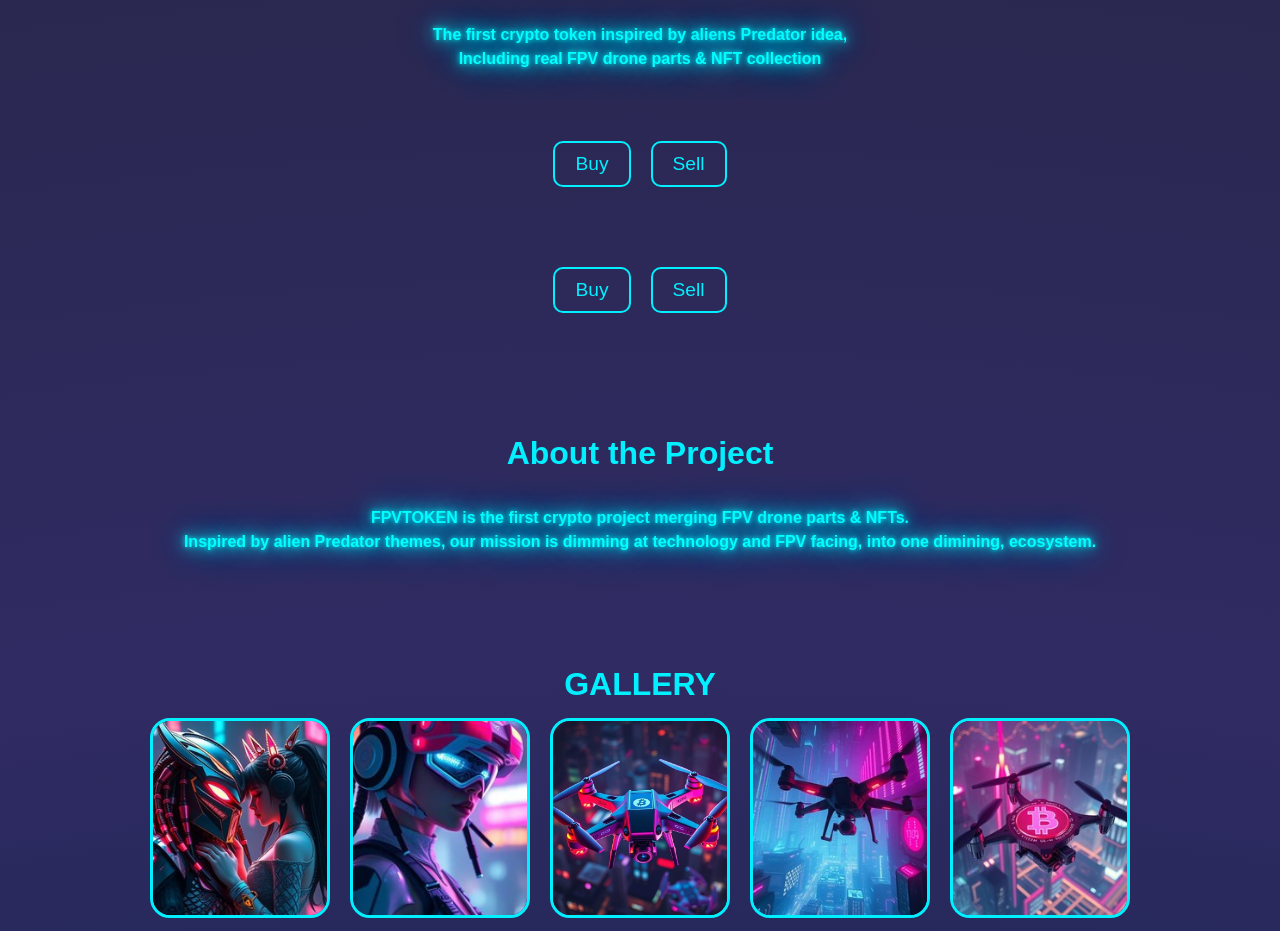
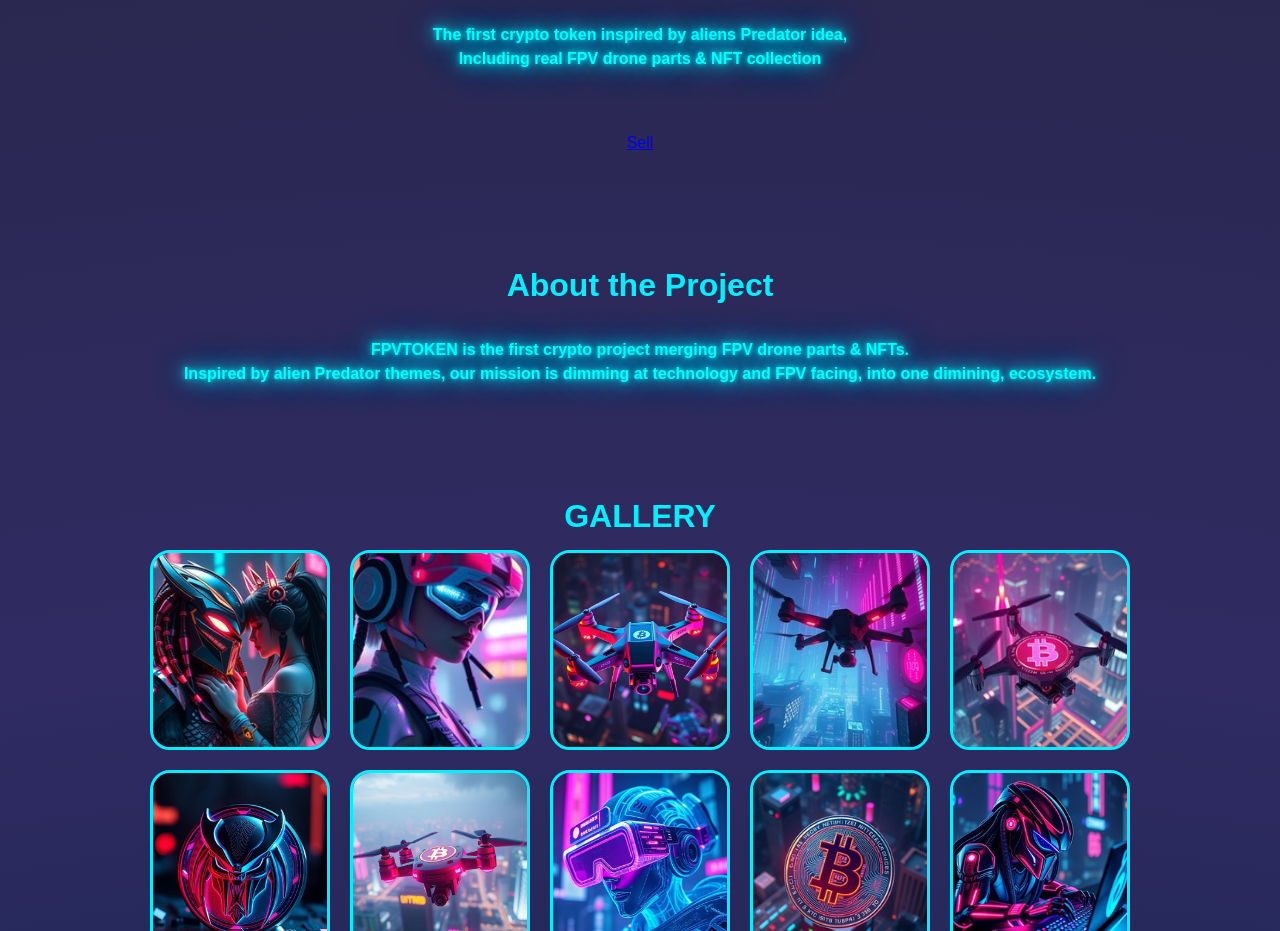
Before and after one commit to ebray783/wraptest, a plain HTML site: page index.html in a window 1280 px wide. Shown: the part 775-1706 px from the top of the page. Drawn offline with nearby package versions, Linux system fonts and the light colour scheme; a script that the page names is missing.

Commit message:
Update index.html

```diff
--- a/index.html
+++ b/index.html
@@ -143,18 +143,10 @@ function setDisconnected() {
 </p>
 
 <div class="button-group">
-  <a href="https://pancakeswap.finance/swap?outputCurrency=0x1BEe8d11f11260A4E39627EDfCEB345aAfeb57d9" target="_blank" rel="noopener">
+  <a href="https://pump.fun/coin/678XVxVx7qgEe45cpvvVQCkraFDKBscoheAgsKk4pump
     <button>Buy</button>
   </a>
-  <a href="https://pancakeswap.finance/swap?inputCurrency=0x1BEe8d11f11260A4E39627EDfCEB345aAfeb57d9" target="_blank" rel="noopener">
-    <button>Sell</button>
-  </a>
-</div>
-<div class="button-group">
-  <a href="https://pancakeswap.finance/swap?outputCurrency=0x1BEe8d11f11260A4E39627EDfCEB345aAfeb57d9" target="_blank" rel="noopener">
-    <button>Buy</button>
-  </a>
-  <a href="https://pancakeswap.finance/swap?inputCurrency=0x1BEe8d11f11260A4E39627EDfCEB345aAfeb57d9" target="_blank" rel="noopener">
+  <a href="https://pump.fun/coin/678XVxVx7qgEe45cpvvVQCkraFDKBscoheAgsKk4pump
     <button>Sell</button>
   </a>
 </div>
```
